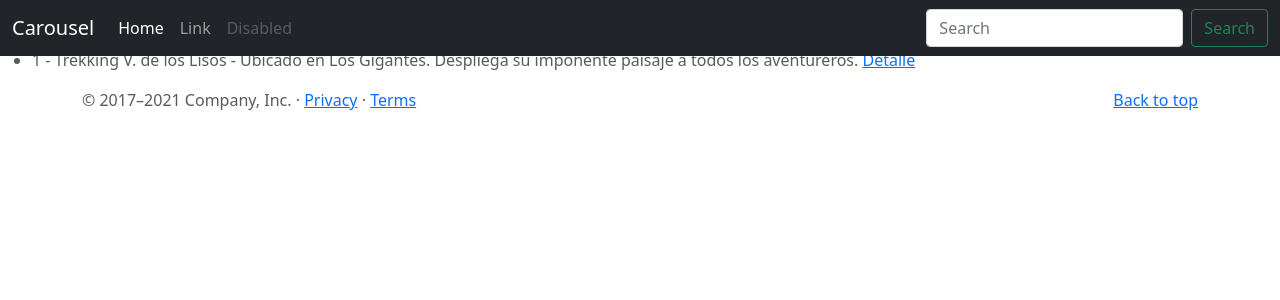
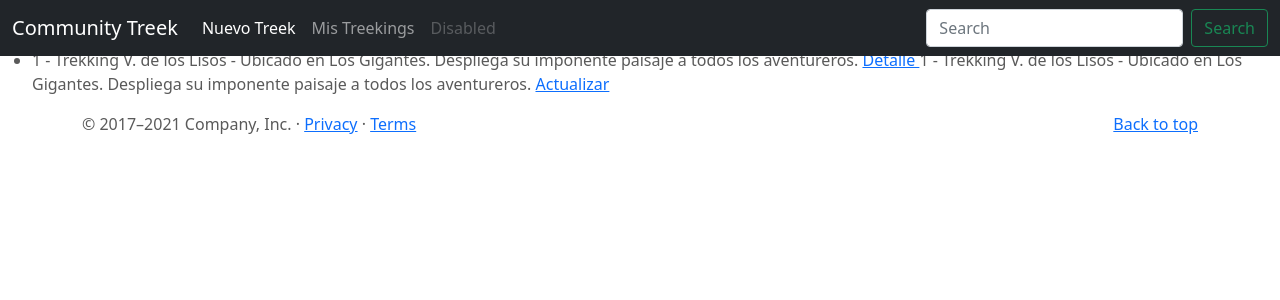
Before and after one commit to AMatiasDuarte/Preentrega-3, a Django app: page /post/list in a window 1280 px wide. Shown: the top 300 px of the page. Run offline with Django 4.2, Linux system fonts and the light colour scheme; data comes from the database, SQL or seed files in the repository; some libraries are stand-ins or nearby versions.

Commit message:
Preentrega final 1-1

```diff
--- a/CommunityTrekk/templates/CommunityTrekk/base.html
+++ b/CommunityTrekk/templates/CommunityTrekk/base.html
@@ -53,17 +53,17 @@
 <header>
   <nav class="navbar navbar-expand-md navbar-dark fixed-top bg-dark">
     <div class="container-fluid">
-      <a class="navbar-brand" href="https://getbootstrap.com/docs/5.0/examples/carousel/#">Carousel</a>
+      <a class="navbar-brand" href="{% url 'index' %}">Community Treek</a>
       <button class="navbar-toggler" type="button" data-bs-toggle="collapse" data-bs-target="#navbarCollapse" aria-controls="navbarCollapse" aria-expanded="false" aria-label="Toggle navigation">
         <span class="navbar-toggler-icon"></span>
       </button>
       <div class="collapse navbar-collapse" id="navbarCollapse">
         <ul class="navbar-nav me-auto mb-2 mb-md-0">
           <li class="nav-item">
-            <a class="nav-link active" aria-current="page" href="https://getbootstrap.com/docs/5.0/examples/carousel/#">Home</a>
+            <a class="nav-link active" aria-current="page" href="{% url 'post-create' %}">Nuevo Treek</a>
           </li>
           <li class="nav-item">
-            <a class="nav-link" href="https://getbootstrap.com/docs/5.0/examples/carousel/#">Link</a>
+            <a class="nav-link" href="{% url 'post-list' %}">Mis Treekings</a>
           </li>
           <li class="nav-item">
             <a class="nav-link disabled" href="https://getbootstrap.com/docs/5.0/examples/carousel/#" tabindex="-1" aria-disabled="true">Disabled</a>
--- a/CommunityTrekk/templates/CommunityTrekk/post_list.html
+++ b/CommunityTrekk/templates/CommunityTrekk/post_list.html
@@ -8,7 +8,7 @@
 
 
     {{post}} <a href="{% url 'post-detail' post.id %}"> Detalle <a>
-
+    {{post}} <a href="{% url 'post-update' post.id %}"> Actualizar <a>
 
 </li>
 
--- a/CommunityTrekk/views.py
+++ b/CommunityTrekk/views.py
@@ -1,6 +1,7 @@
 from django.shortcuts import render
-from django.views.generic import ListView, DetailView
+from django.views.generic import ListView, DetailView, CreateView, UpdateView
 from CommunityTrekk.models import Post
+from django.urls import reverse_lazy
 
 
 
@@ -14,3 +15,14 @@ class PostList(ListView):
 
 class PostDetail(DetailView):
     model= Post
+
+
+class PostCreate(CreateView):
+    model= Post
+    success_url= reverse_lazy("post-list")
+    fields= '__all__'
+
+class PostUpdate(UpdateView):
+    model= Post
+    success_url= reverse_lazy("post-list")
+    fields= '__all__'
--- a/Proyecto1/urls.py
+++ b/Proyecto1/urls.py
@@ -18,7 +18,8 @@ from django.urls import path
 from AppTrekking.views import mostrar_template, mostrar_mis_trekkings, mostrar_mis_personas, mostrar_mis_eventos
 from AppTrekking.views import crear_persona, crear_evento, crear_trekking
 from AppTrekking.views import BuscarPersonas, BuscarEventos, BuscarTrekkings
-from CommunityTrekk.views import index, PostList, PostDetail
+from CommunityTrekk.views import index, PostList, PostDetail, PostCreate, PostUpdate
+
 
 urlpatterns = [
     path('admin/', admin.site.urls),
@@ -26,7 +27,7 @@ urlpatterns = [
     path('mis-trekkings/', mostrar_mis_trekkings, name="mis-trekking"),
     path('mis-personas/', mostrar_mis_personas, name="mis-persona"),
     path('mis-eventos/', mostrar_mis_eventos, name="mis-evento"),
-    path('', index),
+    path('', index, name="index"),
     path('personas/create', crear_persona, name="personas-create"),
     path('trekkings/create', crear_trekking, name="trekkings-create"),
     path('eventos/create', crear_evento, name="eventos-create"),
@@ -35,6 +36,8 @@ urlpatterns = [
     path('trekkings/list', BuscarTrekkings.as_view(), name="trekkings-list"),
     path('post/list', PostList.as_view(), name="post-list"),
     path('post/<pk>/detail', PostDetail.as_view(), name="post-detail"),
+    path('post/create', PostCreate.as_view(), name="post-create"),
+    path('post/<pk>/update', PostUpdate.as_view(), name="post-update"),
 
 
 ]
```
Also changed, not shown: CommunityTrekk/templates/CommunityTrekk/post_form.html (added, +13 -0 lines).
